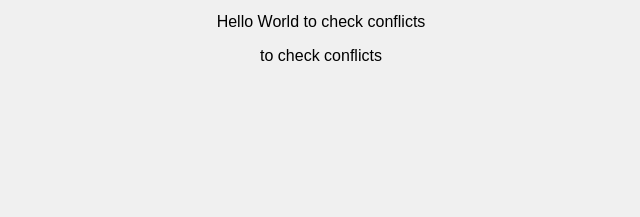
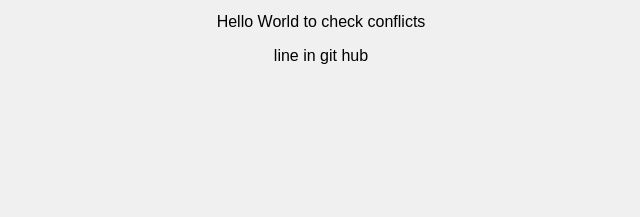
Before and after one commit to surekhachikku/SampleRepo, a plain HTML site: page index.html in a window 1280 px wide. Shown: the part 177-394 px from the top of the page, 319-959 px from the left. Drawn offline with Linux system fonts and the light colour scheme.

Commit message:
Update index.html

```diff
--- a/index.html
+++ b/index.html
@@ -14,7 +14,7 @@
     <main>
         <p>Welcome Surekha</p>
         <p>Hello World to check conflicts</p>
-        <p>to check conflicts</p>
+        <p>line in git hub</p>
     </main>
 
     <footer>
```
